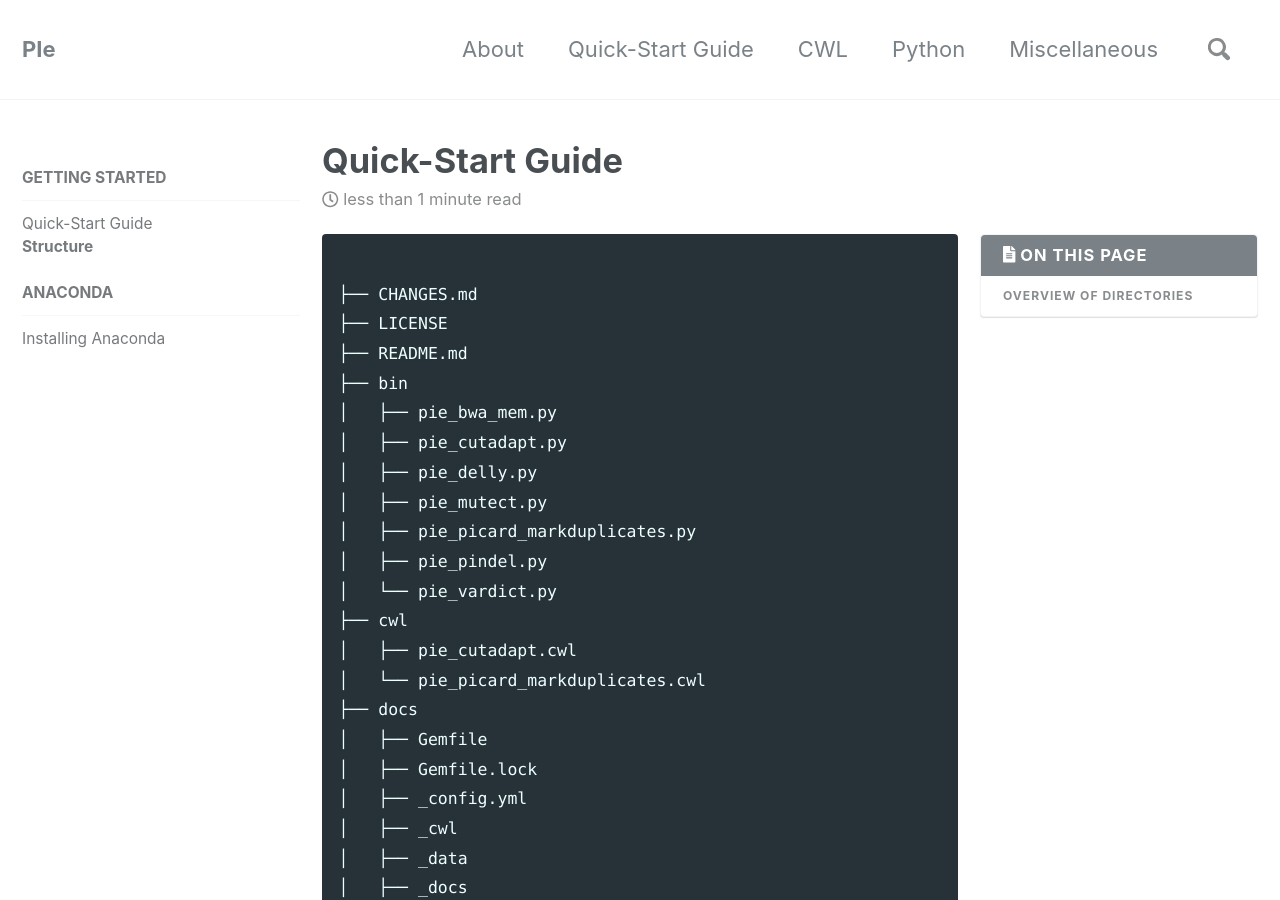
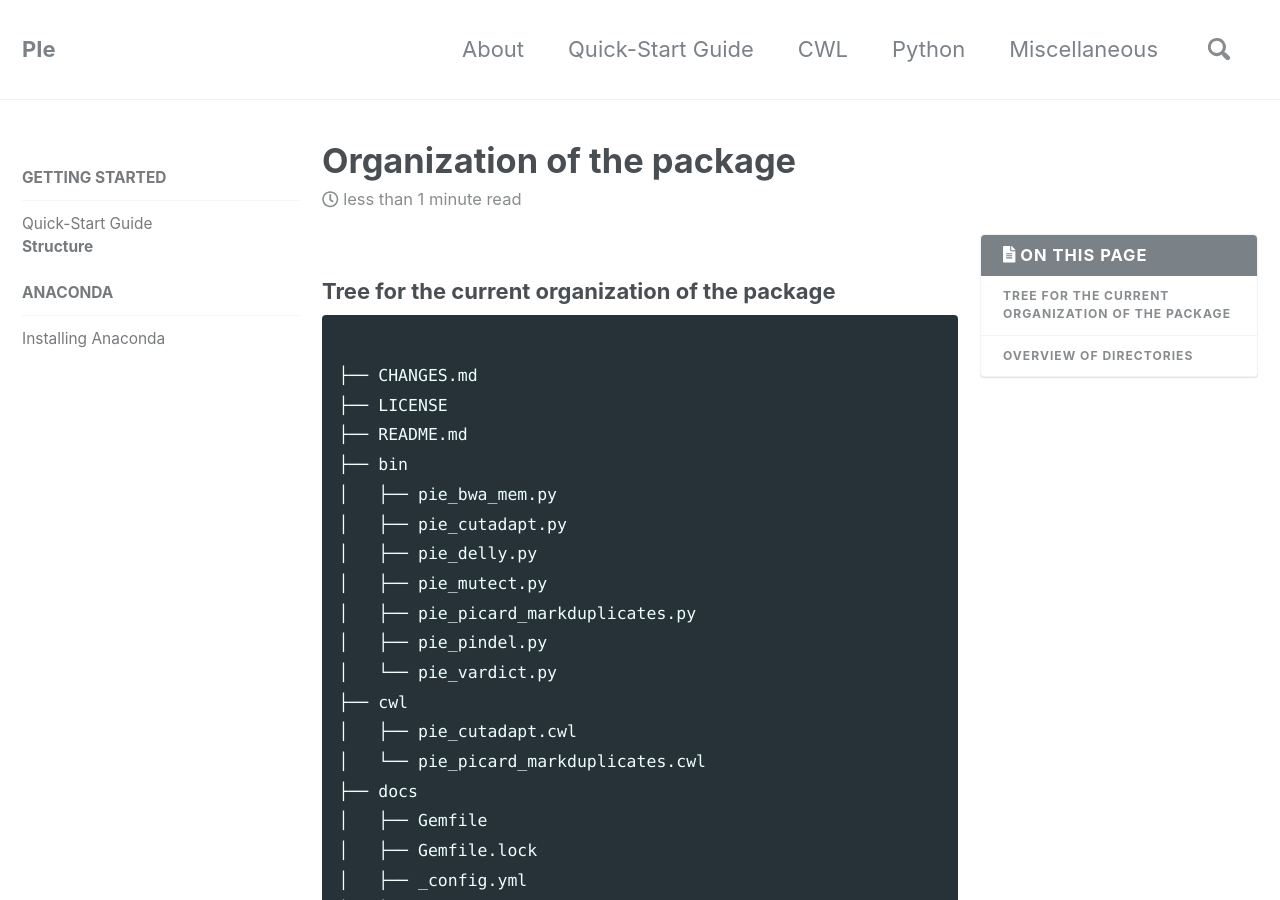
Before and after one commit to rhshah/PIe, a Jekyll site: the page built from docs/_docs/02-structure.md, in a window 1280 px wide and 900 px high. Built offline with Jekyll 4.4.1, drawn with Linux system fonts in a browser that asks for light colours; nearby versions of some CDN libraries.

Commit message:
Modification of documents

````diff
--- a/docs/_docs/02-structure.md
+++ b/docs/_docs/02-structure.md
@@ -1,5 +1,5 @@
 ---
-title: "Quick-Start Guide"
+title: "Organization of the package"
 permalink: /docs/structure/
 excerpt: "Structure of the package."
 last_modified_at: 2018-05-11T15:12:19-04:00
@@ -7,6 +7,9 @@ redirect_from:
   - /theme-setup/
 toc: true
 ---
+
+### Tree for the current organization of the package
+
 ```bash
 
 ├── CHANGES.md
````
Also changed, not shown: docs/_docs/01-quick-start-guide.md (+1 -1 lines).
